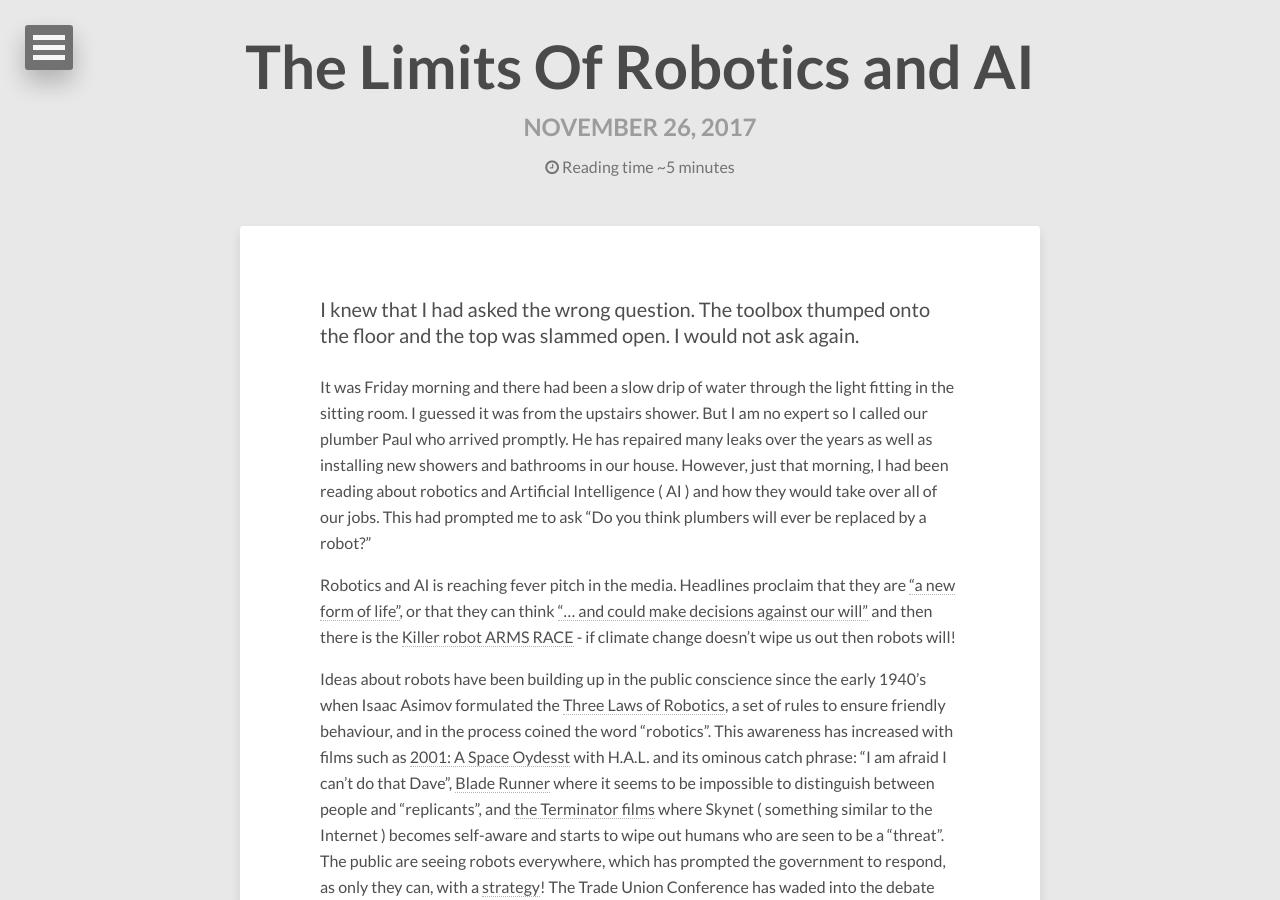
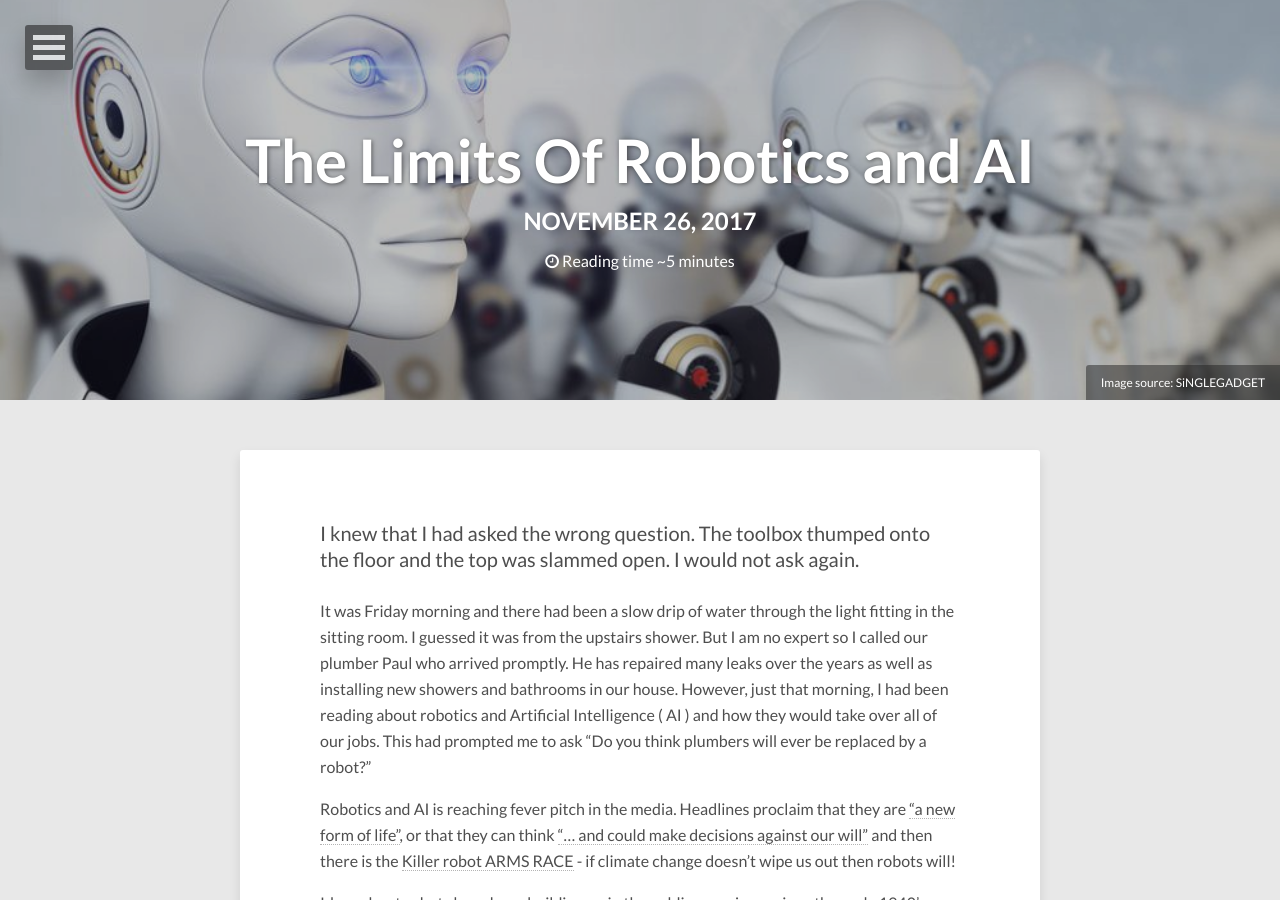
Before and after one commit to dtinblack/dtinblack.github.io, a Jekyll site: the page built from _posts/2017-11-26-robotics-and-AI.md, in a window 1280 px wide and 900 px high. Built offline with Jekyll 4.4.1, drawn with Linux system fonts in a browser that asks for light colours; nearby versions of some CDN libraries.

Commit message:
added feature

```diff
--- a/_posts/2017-11-26-robotics-and-AI.md
+++ b/_posts/2017-11-26-robotics-and-AI.md
@@ -3,6 +3,10 @@ layout: post
 title: The Limits Of Robotics and AI
 description: "The limits of Robotics and AI."
 modified: 2017-11-26
+image:
+  feature: features/robotics-and-AI.jpg
+  credit: SiNGLEGADGET
+  creditlink: https://medium.com/singlegadget/the-future-of-humanoid-autonomous-robots-1ae6ff808f29
 tags: [Robotics, AI, Driverless Cars, Education, Health]
 ---
 
```
Also changed, not shown: images/features/robotics-and-AI.jpg (added), 1 other file.
